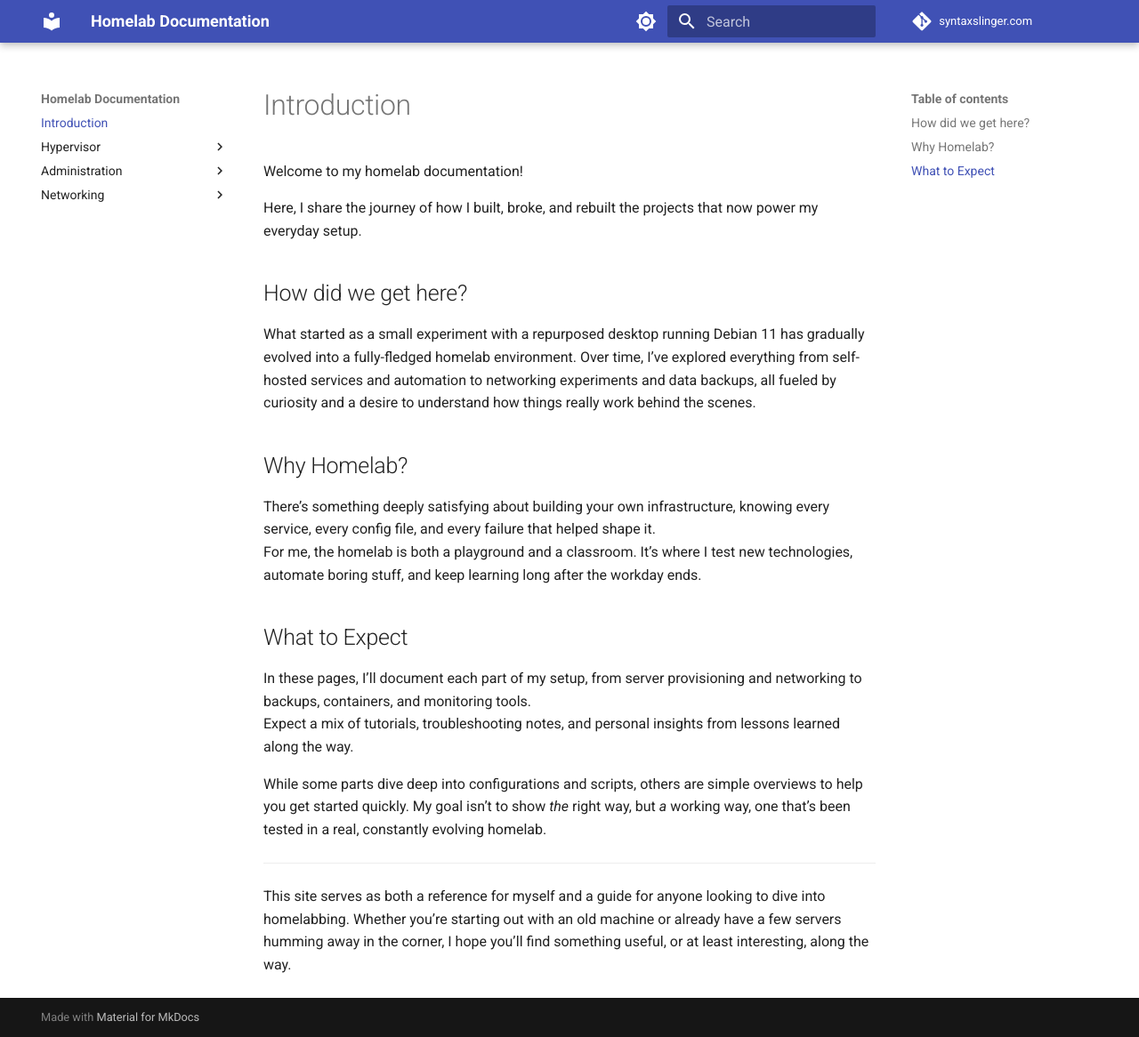
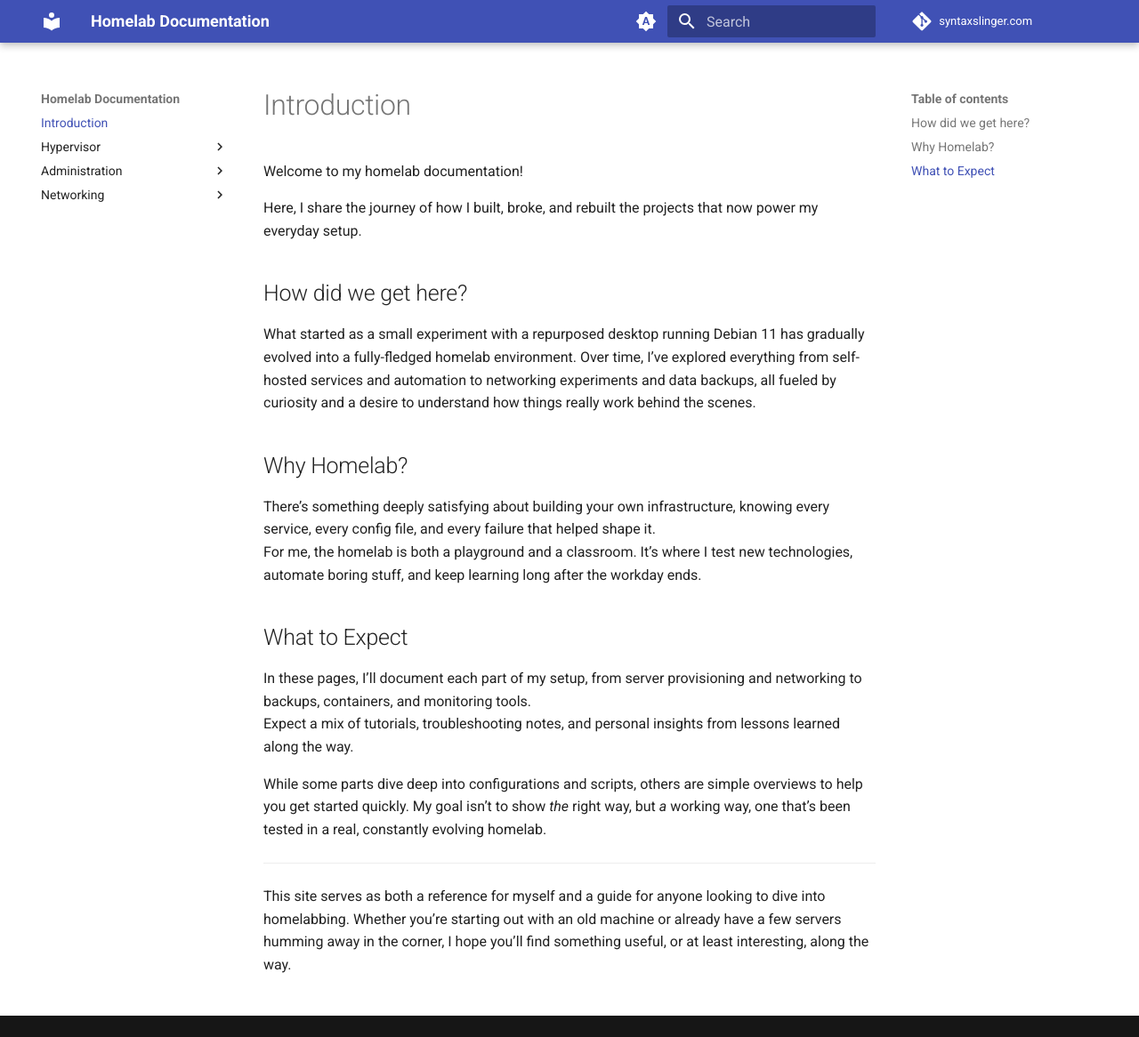
Before and after one commit to thesyntaxslinger/syntaxslinger.com, an MkDocs documentation site: the page built from docs/docs/index.md, in a window 1280 px wide and 1166 px high. Shown: the whole window at 89% size. Built offline with MkDocs 1.6.1 and Material for MkDocs 9.7.7, drawn with Linux system fonts in a browser that asks for light colours; comment, search, counter and statistics services are not loaded.

Commit message:
fix: Remove generator tag + auto light/dark mode

```diff
--- a/docs/mkdocs.yml
+++ b/docs/mkdocs.yml
@@ -12,17 +12,25 @@
   favicon: assets/img/favicons/favicon.ico
   palette:
 
+    # Palette toggle for automatic mode
+    - media: "(prefers-color-scheme)"
+      toggle:
+        icon: material/brightness-auto
+        name: Switch to light mode
+
     # Palette toggle for light mode
-    - scheme: default
+    - media: "(prefers-color-scheme: light)"
+      scheme: default
       toggle:
         icon: material/brightness-7
         name: Switch to dark mode
 
     # Palette toggle for dark mode
-    - scheme: slate
+    - media: "(prefers-color-scheme: dark)"
+      scheme: slate
       toggle:
         icon: material/brightness-4
-        name: Switch to light mode
+        name: Switch to system preference
 
 markdown_extensions:
   - pymdownx.highlight:
@@ -32,6 +40,9 @@
   - pymdownx.inlinehilite
   - pymdownx.snippets
   - pymdownx.superfences
+
+extra:
+  generator: false
 
 nav:
   - 'Introduction': index.md
```
